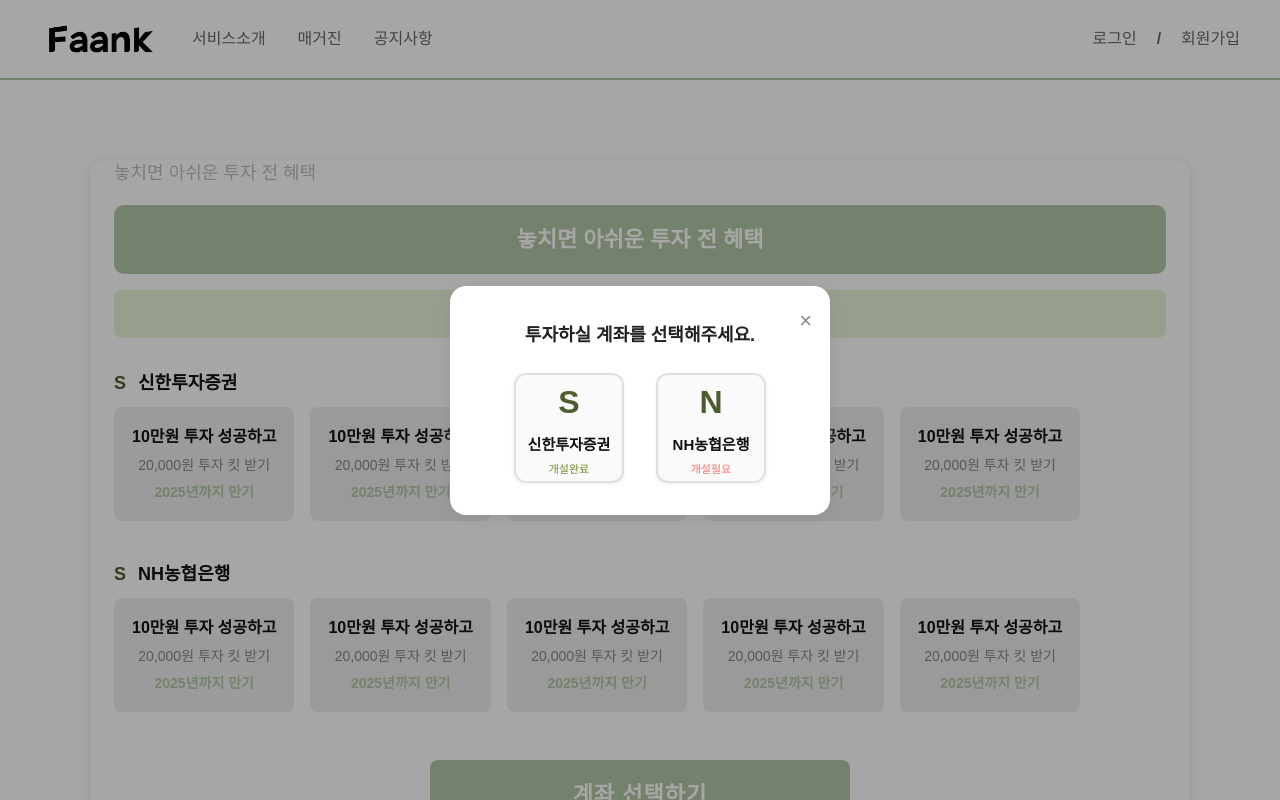
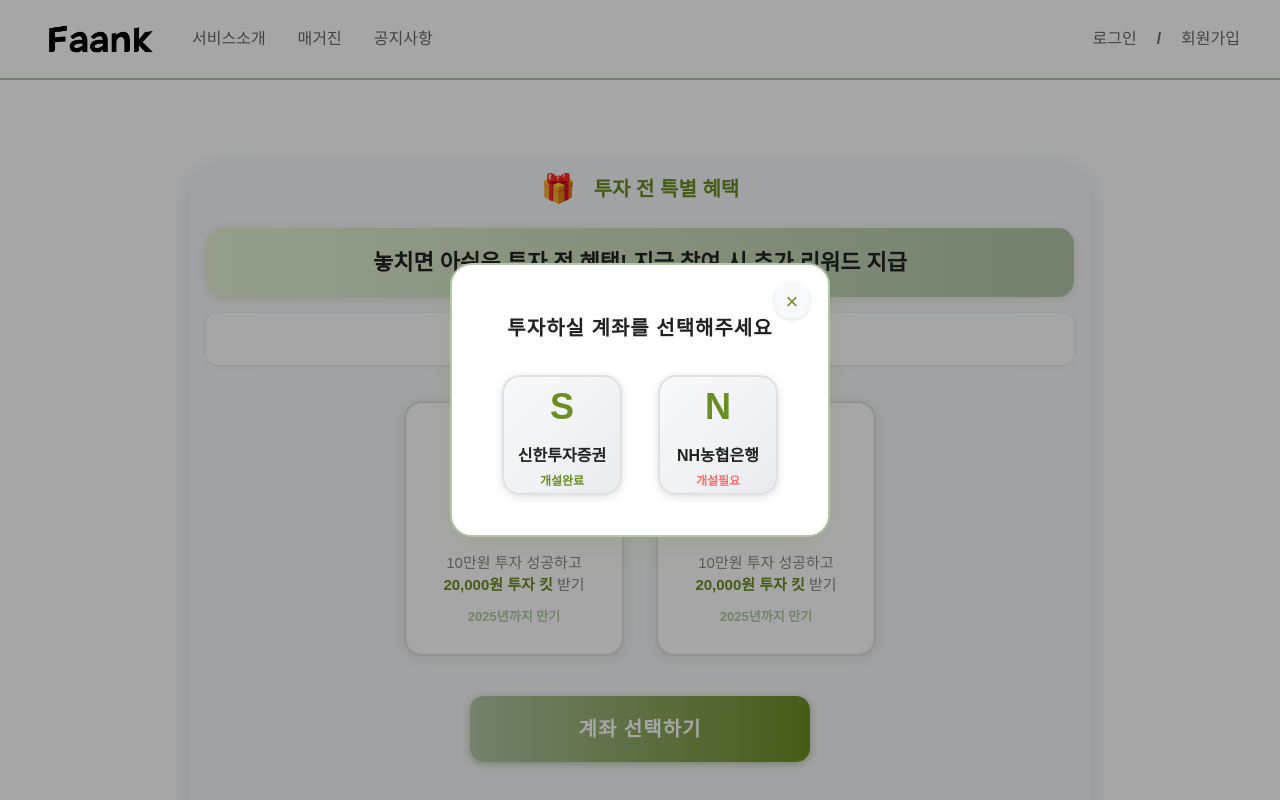
Before and after one commit to Faank-Web/KEBA-front, a Next.js app: page /invest/apply in a window 1280 px wide. Both pictures are taken after a click on the button "계좌 선택하기". Shown: the top 800 px of the page. Built offline with nearby package versions, Linux system fonts and the light colour scheme.

Commit message:
투자하기 디자인 변경

```diff
--- a/src/app/invest/apply/page.tsx
+++ b/src/app/invest/apply/page.tsx
@@ -89,78 +89,55 @@
   };
 
   return (
-    <div style={{ maxWidth: 1100, margin: "40px auto", padding: "0 24px", color: "#111", background: "#fff", borderRadius: 16, boxShadow: "0 2px 12px #e0e0e0", position: "relative" }}>
+    <div style={{ maxWidth: 900, margin: "48px auto 56px auto", padding: "0 16px", color: "#222", background: "#f7f9fa", borderRadius: 24, boxShadow: "0 4px 32px #e0e6ed", position: "relative", minHeight: 700 }}>
       {/* 상단 혜택 안내 */}
-      <div style={{ fontSize: 18, color: "#bdbdbd", fontWeight: 500, margin: "32px 0 0 0" }}>놓치면 아쉬운 투자 전 혜택</div>
-      <div style={{ background: "#b2c7a7", color: "#fff", fontWeight: 700, fontSize: 22, borderRadius: 10, padding: "18px 0", textAlign: "center", margin: "18px 0 16px 0" }}>
-        놓치면 아쉬운 투자 전 혜택
+      <div style={{ display: "flex", gap: 18, alignItems: "center", justifyContent: "center", margin: "40px 0 0 0" }}>
+        <span style={{ fontSize: 28, color: "#6b8e23" }}>🎁</span>
+        <span style={{ fontSize: 20, color: "#6b8e23", fontWeight: 700 }}>투자 전 특별 혜택</span>
       </div>
-      <div style={{ background: "#e6f4d7", color: "#6b8e23", fontWeight: 600, fontSize: 16, borderRadius: 8, padding: "12px 0", textAlign: "center", margin: "0 0 32px 0" }}>
-        투자 성공 시 추가 혜택을 받을 수 있습니다
+      <div style={{ background: "linear-gradient(90deg, #e6f4d7 0%, #b2c7a7 100%)", color: "#222", fontWeight: 700, fontSize: 22, borderRadius: 16, padding: "18px 0", textAlign: "center", margin: "18px 0 16px 0", boxShadow: "0 2px 8px #e0e0e0" }}>
+        놓치면 아쉬운 투자 전 혜택! 지금 참여 시 추가 리워드 지급
       </div>
-      {/* 은행별 계좌 리스트 */}
-      <div style={{ display: "flex", flexDirection: "column", gap: 32 }}>
-        {/* 신한투자증권 */}
-        <div>
-          <div style={{ display: "flex", alignItems: "center", gap: 12, marginBottom: 10 }}>
-            <span style={{ fontWeight: 700, fontSize: 18, color: "#4b5e2e" }}>S</span>
-            <span style={{ fontWeight: 700, fontSize: 18 }}>신한투자증권</span>
+      <div style={{ background: "#fff", color: "#6b8e23", fontWeight: 600, fontSize: 16, borderRadius: 12, padding: "14px 0", textAlign: "center", margin: "0 0 36px 0", boxShadow: "0 1px 4px #e0e0e0" }}>
+        투자 성공 시 <b>추가 혜택</b>을 받을 수 있습니다
+      </div>
+      {/* 계좌 리스트 */}
+      <div style={{ display: "flex", gap: 32, justifyContent: "center", marginBottom: 40 }}>
+        {ACCOUNTS.map((acc, idx) => (
+          <div key={acc.bank} style={{ background: "#fff", borderRadius: 18, boxShadow: "0 2px 12px #e0e0e0", padding: 28, minWidth: 220, maxWidth: 260, textAlign: "center", position: "relative", transition: "box-shadow 0.2s", cursor: "pointer", border: selectedAccount === idx ? "2.5px solid #6b8e23" : "2px solid #e0e0e0" }} onClick={() => handleAccountClick(idx)}>
+            <div style={{ display: "flex", flexDirection: "column", alignItems: "center", gap: 8, marginBottom: 10 }}>
+              <div style={{ width: 44, height: 44, borderRadius: "50%", background: "linear-gradient(135deg, #b2c7a7 0%, #6b8e23 100%)", display: "flex", alignItems: "center", justifyContent: "center", color: "#fff", fontWeight: 700, fontSize: 22, marginBottom: 2 }}>{acc.icon}</div>
+              <span style={{ fontWeight: 700, fontSize: 18, color: "#222" }}>{acc.bank}</span>
+              <span style={{ fontSize: 13, color: acc.connected ? "#6b8e23" : "#ff6b6b", fontWeight: 600, marginTop: 2, letterSpacing: 0.5 }}>{acc.connected ? "개설완료" : "개설필요"}</span>
+            </div>
+            <div style={{ fontSize: 15, color: "#888", margin: "8px 0 0 0" }}>10만원 투자 성공하고<br /><b style={{ color: "#6b8e23" }}>20,000원 투자 킷</b> 받기</div>
+            <div style={{ color: "#b2c7a7", fontWeight: 600, fontSize: 13, marginTop: 10 }}>2025년까지 만기</div>
+            {selectedAccount === idx && <div style={{ position: "absolute", top: 16, right: 16, background: "#6b8e23", color: "#fff", borderRadius: 8, fontSize: 12, fontWeight: 700, padding: "2px 10px" }}>선택됨</div>}
           </div>
-          <div style={{ display: "flex", gap: 16, flexWrap: "wrap" }}>
-            {[1,2,3,4,5].map(i => (
-              <div key={i} style={{ background: "#ededed", borderRadius: 8, padding: 18, minWidth: 180, textAlign: "center", marginBottom: 8 }}>
-                <div style={{ fontWeight: 600, fontSize: 16 }}>10만원 투자 성공하고</div>
-                <div style={{ color: "#888", fontSize: 14, margin: "6px 0" }}>20,000원 투자 킷 받기</div>
-                <div style={{ color: "#b2c7a7", fontWeight: 600, fontSize: 14 }}>2025년까지 만기</div>
-              </div>
-            ))}
-          </div>
-        </div>
-        {/* NH농협은행 */}
-        <div>
-          <div style={{ display: "flex", alignItems: "center", gap: 12, marginBottom: 10 }}>
-            <span style={{ fontWeight: 700, fontSize: 18, color: "#4b5e2e" }}>S</span>
-            <span style={{ fontWeight: 700, fontSize: 18 }}>NH농협은행</span>
-          </div>
-          <div style={{ display: "flex", gap: 16, flexWrap: "wrap" }}>
-            {[1,2,3,4,5].map(i => (
-              <div key={i} style={{ background: "#ededed", borderRadius: 8, padding: 18, minWidth: 180, textAlign: "center", marginBottom: 8 }}>
-                <div style={{ fontWeight: 600, fontSize: 16 }}>10만원 투자 성공하고</div>
-                <div style={{ color: "#888", fontSize: 14, margin: "6px 0" }}>20,000원 투자 킷 받기</div>
-                <div style={{ color: "#b2c7a7", fontWeight: 600, fontSize: 14 }}>2025년까지 만기</div>
-              </div>
-            ))}
-          </div>
-        </div>
+        ))}
       </div>
       {/* 계좌 선택 버튼 */}
-      <div style={{ display: "flex", justifyContent: "center", margin: "40px 0 0 0" }}>
-        <button onClick={() => setShowModal(true)} style={{ background: "#b2c7a7", color: "#fff", border: "none", borderRadius: 8, padding: "18px 0", width: 420, fontWeight: 700, fontSize: 22, letterSpacing: 1, cursor: "pointer" }}>계좌 선택하기</button>
+      <div style={{ display: "flex", justifyContent: "center", margin: "32px 0 0 0" }}>
+        <button onClick={() => setShowModal(true)} style={{ background: "linear-gradient(90deg, #b2c7a7 0%, #6b8e23 100%)", color: "#fff", border: "none", borderRadius: 14, padding: "18px 0", width: 340, fontWeight: 700, fontSize: 20, letterSpacing: 1, cursor: "pointer", boxShadow: "0 2px 8px #b2c7a7", transition: "all 0.2s" }}>계좌 선택하기</button>
       </div>
       {/* 하단 이전 버튼 */}
-      <div style={{ display: "flex", justifyContent: "flex-start", margin: "32px 0 0 0" }}>
-        <button onClick={handlePrevious} style={{ background: "#b2c7a7", color: "#fff", border: "none", borderRadius: 8, padding: "10px 36px", fontWeight: 600, fontSize: 16, cursor: "pointer" }}>이전</button>
+      <div style={{ display: "flex", justifyContent: "flex-start", margin: "40px 0 0 0" }}>
+        <button onClick={handlePrevious} style={{ background: "#fff", color: "#6b8e23", border: "2px solid #b2c7a7", borderRadius: 10, padding: "10px 36px", fontWeight: 700, fontSize: 16, cursor: "pointer", boxShadow: "0 1px 4px #e0e0e0" }}>이전</button>
       </div>
       {/* 계좌 선택 모달 */}
       {showModal && selectedAccount === null && (
-        <div style={{ position: "fixed", top: 0, left: 0, width: "100vw", height: "100vh", background: "rgba(0,0,0,0.35)", zIndex: 1000, display: "flex", alignItems: "center", justifyContent: "center" }}>
-          <div style={{ background: "#fff", borderRadius: 16, boxShadow: "0 2px 16px #8888", padding: "36px 40px 32px 40px", minWidth: 380, minHeight: 220, position: "relative", display: "flex", flexDirection: "column", alignItems: "center" }}>
+        <div style={{ position: "fixed", top: 0, left: 0, width: "100vw", height: "100vh", background: "rgba(0,0,0,0.35)", zIndex: 1200, display: "flex", alignItems: "center", justifyContent: "center" }}>
+          <div style={{ background: "#fff", borderRadius: 22, boxShadow: "0 8px 32px rgba(107,142,35,0.13)", padding: "48px 44px 40px 44px", minWidth: 380, minHeight: 260, position: "relative", display: "flex", flexDirection: "column", alignItems: "center", border: "2.5px solid #b2c7a7" }}>
             {/* 닫기 버튼 */}
-            <button onClick={closeAll} style={{ position: "absolute", top: 18, right: 18, background: "none", border: "none", fontSize: 22, color: "#888", cursor: "pointer" }}>&times;</button>
-            <div style={{ fontWeight: 700, fontSize: 18, marginBottom: 24, color: "#222" }}>투자하실 계좌를 선택해주세요.</div>
-            <div style={{ display: "flex", gap: 32 }}>
+            <button onClick={closeAll} style={{ position: "absolute", top: 18, right: 18, background: "#f7f9fa", border: "none", borderRadius: "50%", width: 36, height: 36, fontSize: 22, color: "#6b8e23", cursor: "pointer", boxShadow: "0 1px 4px #e0e0e0" }}>&times;</button>
+            <div style={{ fontWeight: 700, fontSize: 20, marginBottom: 32, color: "#222", letterSpacing: 1 }}>투자하실 계좌를 선택해주세요</div>
+            <div style={{ display: "flex", gap: 36 }}>
               {ACCOUNTS.map((acc, idx) => (
-                <button key={acc.bank} onClick={() => handleAccountClick(idx)} style={{ width: 110, height: 110, borderRadius: 12, border: "2px solid #e0e0e0", background: "#fafafa", cursor: "pointer", boxShadow: "0 1px 4px #eee", fontSize: 15, display: "flex", flexDirection: "column", alignItems: "center", justifyContent: "center", position: "relative" }}>
-                  <span style={{ fontSize: 32, color: "#4b5e2e", fontWeight: 700, marginBottom: 8 }}>{acc.icon}</span>
-                  <span style={{ fontWeight: 600 }}>{acc.bank}</span>
-                  <span style={{
-                    fontSize: 11,
-                    color: acc.connected ? "#6b8e23" : "#ff6b6b",
-                    fontWeight: 500,
-                    marginTop: 4
-                  }}>
-                    {acc.connected ? "개설완료" : "개설필요"}
-                  </span>
+                <button key={acc.bank} onClick={() => handleAccountClick(idx)} style={{ width: 120, height: 120, borderRadius: 18, border: selectedAccount === idx ? "2.5px solid #6b8e23" : "2px solid #e0e0e0", background: "linear-gradient(135deg, #f8f9fa 0%, #e9ecef 100%)", cursor: "pointer", boxShadow: "0 2px 8px #e0e0e0", fontSize: 16, display: "flex", flexDirection: "column", alignItems: "center", justifyContent: "center", position: "relative", transition: "box-shadow 0.2s, border 0.2s" }}>
+                  <span style={{ fontSize: 36, color: "#6b8e23", fontWeight: 700, marginBottom: 10 }}>{acc.icon}</span>
+                  <span style={{ fontWeight: 700, color: "#222", marginBottom: 2 }}>{acc.bank}</span>
+                  <span style={{ fontSize: 12, color: acc.connected ? "#6b8e23" : "#ff6b6b", fontWeight: 600, marginTop: 2 }}>{acc.connected ? "개설완료" : "개설필요"}</span>
+                  {selectedAccount === idx && <span style={{ position: "absolute", top: 10, right: 10, background: "#6b8e23", color: "#fff", borderRadius: 8, fontSize: 11, fontWeight: 700, padding: "2px 8px" }}>선택됨</span>}
                 </button>
               ))}
             </div>
@@ -169,28 +146,24 @@
       )}
       {/* 계좌 복사 안내 모달 */}
       {showModal && selectedAccount !== null && (
-        <div style={{ position: "fixed", top: 0, left: 0, width: "100vw", height: "100vh", background: "rgba(0,0,0,0.35)", zIndex: 1000, display: "flex", alignItems: "center", justifyContent: "center" }}>
-          <div style={{ background: "#fff", borderRadius: 16, boxShadow: "0 2px 16px #8888", padding: "36px 40px 32px 40px", minWidth: 420, minHeight: 220, position: "relative", display: "flex", flexDirection: "column", alignItems: "center" }}>
+        <div style={{ position: "fixed", top: 0, left: 0, width: "100vw", height: "100vh", background: "rgba(0,0,0,0.35)", zIndex: 1200, display: "flex", alignItems: "center", justifyContent: "center" }}>
+          <div style={{ background: "#fff", borderRadius: 22, boxShadow: "0 8px 32px rgba(107,142,35,0.13)", padding: "48px 44px 40px 44px", minWidth: 420, minHeight: 260, position: "relative", display: "flex", flexDirection: "column", alignItems: "center", border: "2.5px solid #b2c7a7" }}>
             {/* 닫기 버튼 */}
-            <button onClick={closeAll} style={{ position: "absolute", top: 18, right: 18, background: "none", border: "none", fontSize: 22, color: "#888", cursor: "pointer" }}>&times;</button>
-            <div style={{ display: "flex", alignItems: "center", gap: 8, marginBottom: 10 }}>
-              <span style={{ color: "#6b8e23", fontSize: 22 }}>●</span>
-              <span style={{ fontWeight: 600, fontSize: 16 }}>아래의 계좌번호로 금액을 입력해주세요.</span>
+            <button onClick={closeAll} style={{ position: "absolute", top: 18, right: 18, background: "#f7f9fa", border: "none", borderRadius: "50%", width: 36, height: 36, fontSize: 22, color: "#6b8e23", cursor: "pointer", boxShadow: "0 1px 4px #e0e0e0" }}>&times;</button>
+            <div style={{ display: "flex", alignItems: "center", gap: 10, marginBottom: 18, marginTop: 8 }}>
+              <span style={{ color: "#6b8e23", fontSize: 24 }}>💳</span>
+              <span style={{ fontWeight: 700, fontSize: 18, color: "#222" }}>입금 계좌 정보</span>
             </div>
-            <div style={{ display: "flex", alignItems: "center", gap: 8, marginBottom: 18 }}>
-              <span style={{ color: "#6b8e23", fontSize: 22 }}>●</span>
-              <span style={{ fontWeight: 600, fontSize: 16 }}>신한투자증권 앱을 통해 충전한 금액을 송금해주세요.</span>
-            </div>
-            <div style={{ color: "#888", fontSize: 13, marginBottom: 18 }}>* 본인 명의 계좌에서만 이체가 인정됩니다.</div>
-            <div style={{ display: "flex", alignItems: "center", gap: 12, background: "#f6fff0", borderRadius: 8, padding: "16px 20px", marginBottom: 18, width: 320 }}>
-              <span style={{ fontSize: 28, color: "#4b5e2e", fontWeight: 700 }}>{ACCOUNTS[selectedAccount].icon}</span>
+            <div style={{ display: "flex", alignItems: "center", gap: 10, background: "#f8f9fa", borderRadius: 12, padding: "18px 22px", marginBottom: 18, border: "1.5px solid #e0e0e0", minWidth: 320 }}>
+              <span style={{ fontSize: 28, color: "#6b8e23", fontWeight: 700 }}>{ACCOUNTS[selectedAccount].icon}</span>
               <span style={{ fontWeight: 600, fontSize: 17 }}>{ACCOUNTS[selectedAccount].bank}</span>
               <span style={{ flex: 1 }} />
               <span style={{ fontWeight: 700, fontSize: 17 }}>{ACCOUNTS[selectedAccount].account}</span>
-              <button onClick={handleCopy} style={{ background: "#b2c7a7", color: "#fff", border: "none", borderRadius: 6, padding: "6px 14px", fontWeight: 600, fontSize: 15, marginLeft: 10, cursor: "pointer" }}>복사하기</button>
+              <button onClick={handleCopy} style={{ background: copied ? "#6b8e23" : "#b2c7a7", color: "#fff", border: "none", borderRadius: 8, padding: "7px 16px", fontWeight: 600, fontSize: 15, marginLeft: 10, cursor: "pointer", transition: "background 0.2s" }}>복사</button>
             </div>
-            {copied && <div style={{ color: "#4b5e2e", fontWeight: 600, marginBottom: 10 }}>계좌번호가 복사되었습니다!</div>}
-            <button onClick={handleConfirmComplete} style={{ background: "#b2c7a7", color: "#fff", border: "none", borderRadius: 8, padding: "12px 0", width: 220, fontWeight: 700, fontSize: 18, marginTop: 10, cursor: "pointer" }}>확인 완료</button>
+            {copied && <div style={{ color: "#6b8e23", fontWeight: 600, marginBottom: 10, fontSize: 15 }}>복사완료!</div>}
+            <div style={{ color: "#888", fontSize: 13, marginBottom: 18, textAlign: "center" }}>* 본인 명의 계좌에서만 이체가 인정됩니다.</div>
+            <button onClick={handleConfirmComplete} style={{ background: "linear-gradient(90deg, #b2c7a7 0%, #6b8e23 100%)", color: "#fff", border: "none", borderRadius: 14, padding: "14px 0", width: 220, fontWeight: 700, fontSize: 18, marginTop: 10, cursor: "pointer", boxShadow: "0 2px 8px #b2c7a7", transition: "all 0.2s" }}>확인 완료</button>
           </div>
         </div>
       )}
```
Also changed, not shown: src/lib/utils.ts (line endings or trailing spaces).
